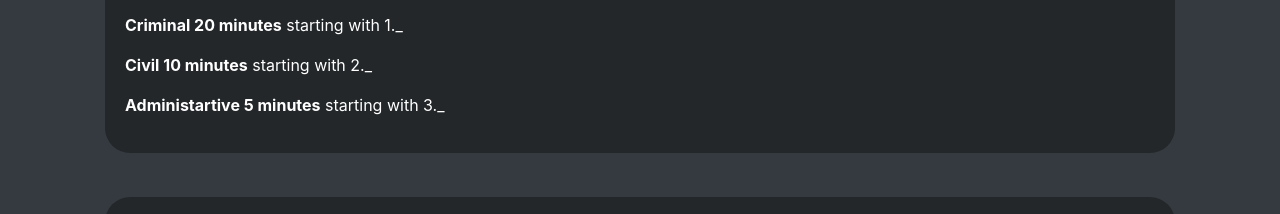
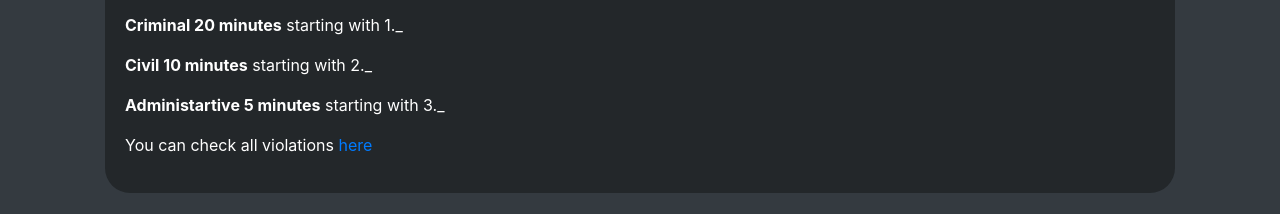
Before and after one commit to the-vida/police-web, a website: page info/index.html in a window 1280 px wide. Shown: the part 378-592 px from the top of the page. Drawn offline with nearby package versions, Linux system fonts and the light colour scheme.

Commit message:
Update index.html

```diff
--- a/info/index.html
+++ b/info/index.html
@@ -97,6 +97,7 @@
                             <p><strong>Criminal 20 minutes</strong> starting with 1._</p>
                             <p><strong>Civil 10 minutes</strong> starting with 2._</p>
                             <p><strong>Administartive 5 minutes</strong> starting with 3._</p>
+                            <p>You can check all violations <a href="https://discord.com/channels/964553655955103804/1012293013961195611" target="_blank">here</a></p>
                             </div>
                         </div>
                     </div>
```
